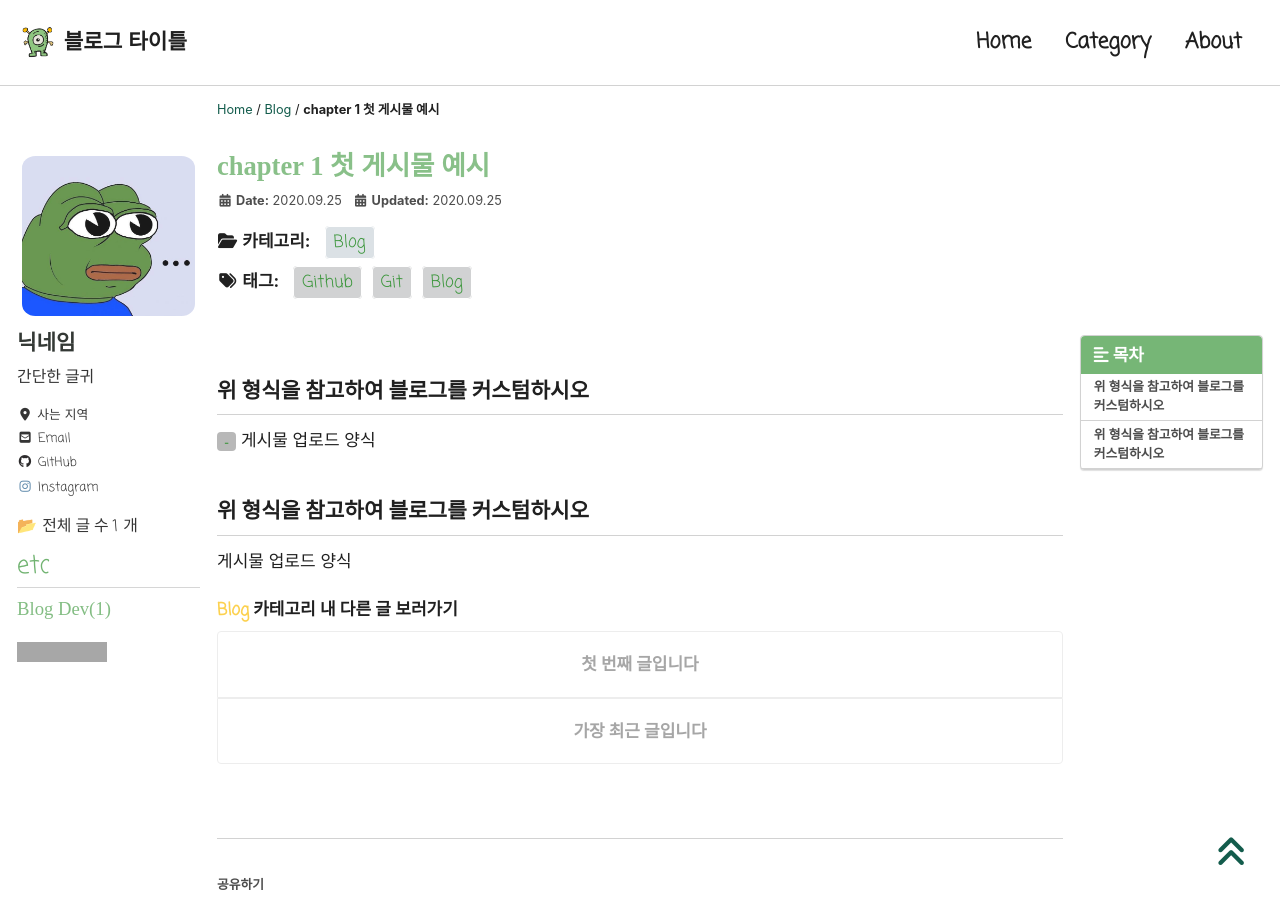
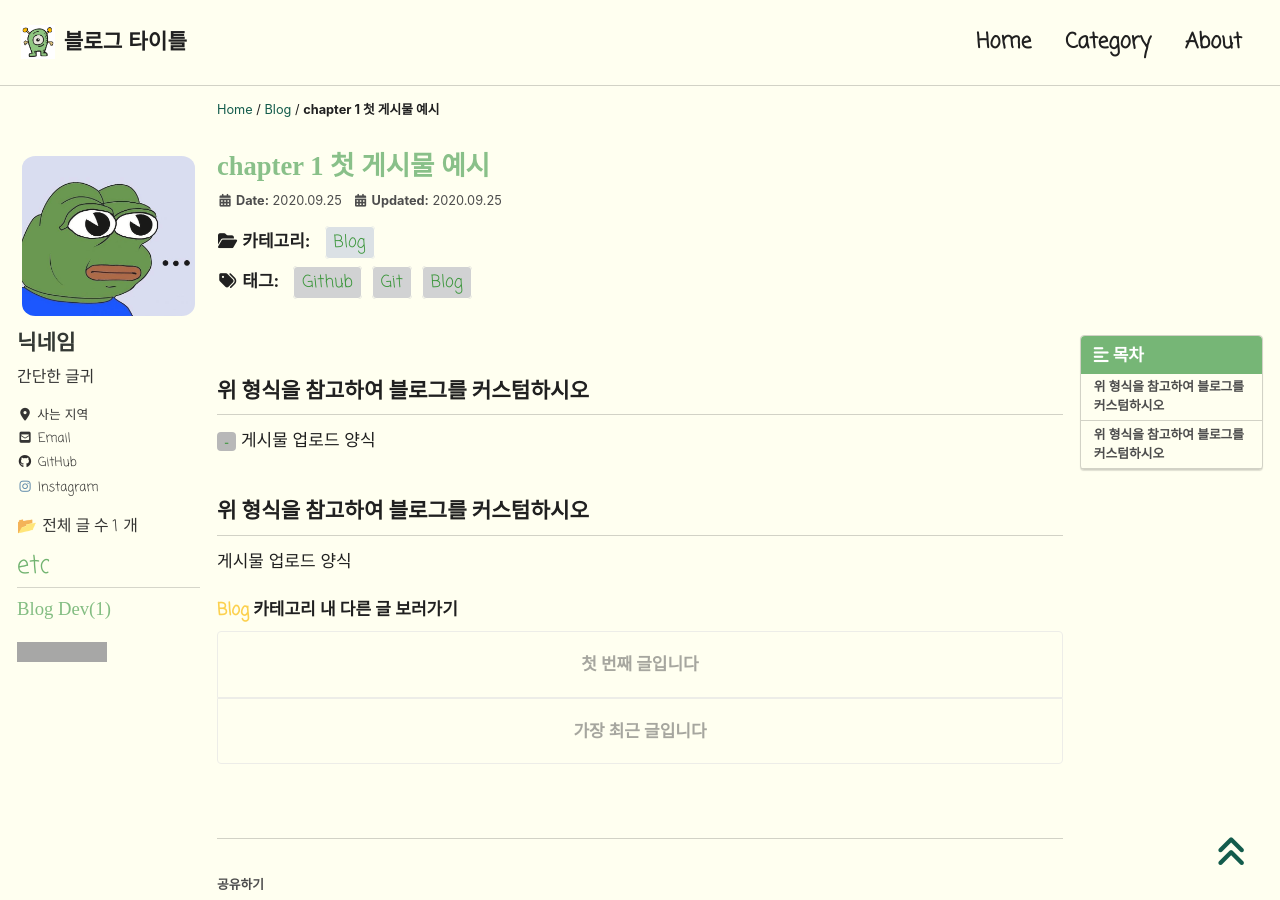
Before and after one commit to JBL28/jbl28.github.io, a Jekyll site: the page built from _posts/Blog/2021-09-25-git & github.md, in a window 1280 px wide and 900 px high. Built offline with Jekyll 4.4.1, drawn with Linux system fonts in a browser that asks for light colours; cached includes are drawn as plain includes; nearby versions of some CDN libraries; some web fonts are replaced; comment, search, counter and statistics services are not loaded; grey boxes are pictures that could not be loaded.

Commit message:
Update _myskin.scss

```diff
--- a/_sass/minimal-mistakes/skins/_myskin.scss
+++ b/_sass/minimal-mistakes/skins/_myskin.scss
@@ -3,7 +3,7 @@
    ========================================================================== */
 
 /* Colors */
-$background-color: #ffffff !default;
+$background-color: #fffff0 !default;
 $text-color: #202020 !default;
 $primary-color: #3b963b !default;
 $border-color: mix(#202020, $background-color, 20%) !default;
```
